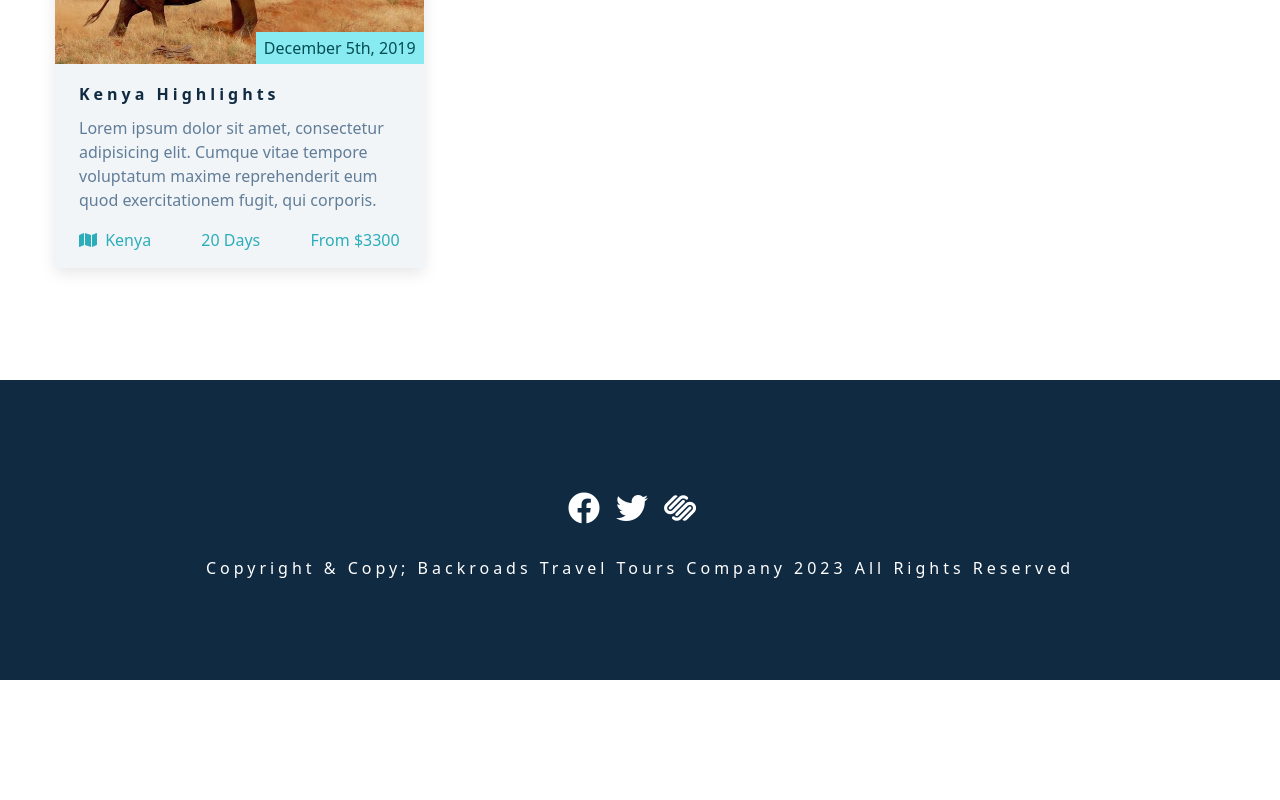
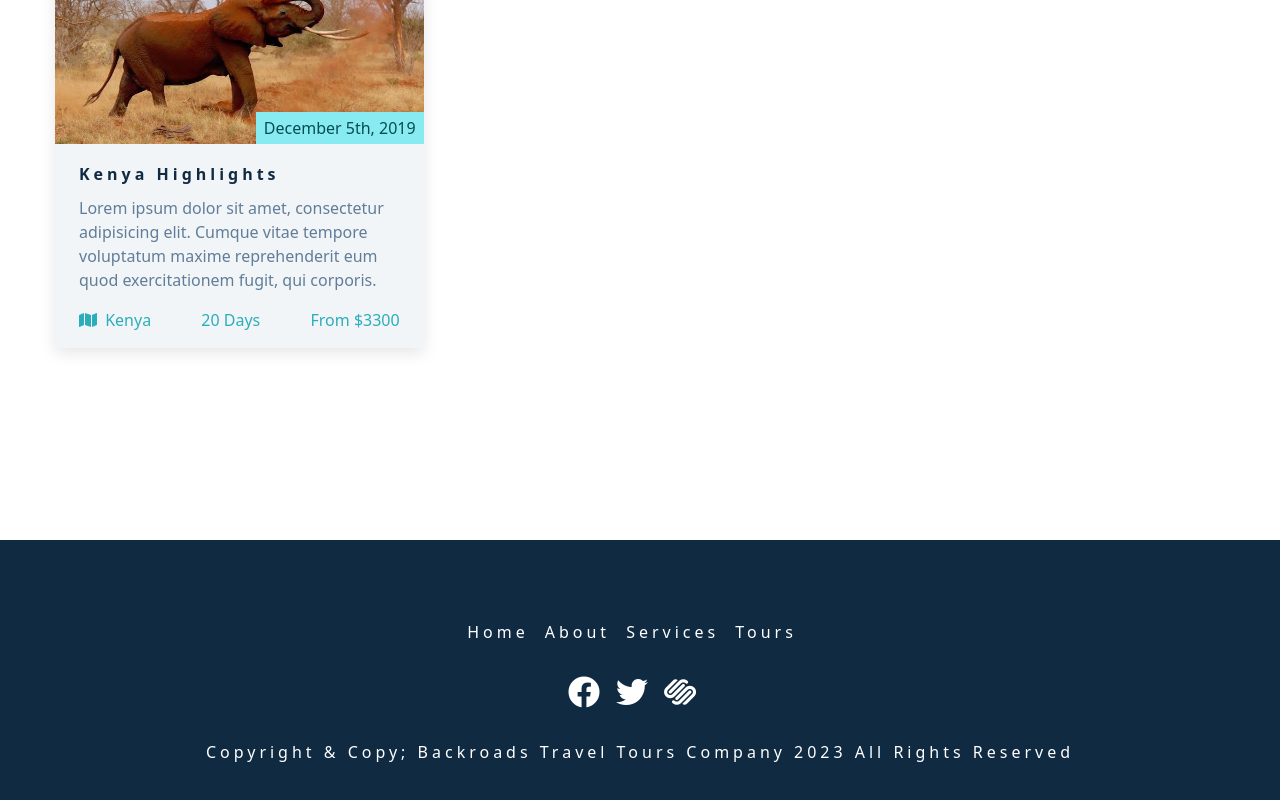
Before and after one commit to arianbod/React-Starter-kit-Landing-page-, a React (Create React App) app: page / in a window 1280 px wide. Shown: the part 2739-3539 px from the top of the page. Before the commit the page ends 3419 px from the top, so only its background shows below. Built offline with nearby package versions, Linux system fonts and the light colour scheme.

Commit message:
last Tweeks

```diff
--- a/src/components/About.js
+++ b/src/components/About.js
@@ -1,7 +1,6 @@
 import React from 'react'
 import aboutImg from '../assets/images/about.jpeg'
 import Title from './Title'
-import data from '../data/en.json'
 const About = () => {
 
     return (
@@ -27,7 +26,7 @@ const About = () => {
                         quisquam harum nam cumque temporibus explicabo dolorum sapiente odio
                         unde dolor?
                     </p>
-                    <a href="#" className="btn">read more</a>
+                    <a href="#about" className="btn">read more</a>
                 </article>
             </div>
         </section>
--- a/src/components/Footer.js
+++ b/src/components/Footer.js
@@ -1,6 +1,7 @@
 import React from 'react'
 import data from '../data/en.json'
 import Social from './Social'
+import NavLink from './NavLink'
 const Footer = () => {
     const { navLinks, iconData } = data
     return (
@@ -8,7 +9,7 @@ const Footer = () => {
             <ul className="footer-links">
                 {navLinks.map((link, index) => {
                     return (
-                        <navLinks key={link.id} {...link} itemClass="footer-link" />
+                        <NavLink key={link.id} {...link} itemClass="footer-link" />
 
                     )
                 })}
--- a/src/components/NavLink.js
+++ b/src/components/NavLink.js
@@ -1,6 +1,6 @@
 import React from 'react'
 
-const navLink = ({ path, text, itemClass }) => {
+const NavLink = ({ path, text, itemClass }) => {
     return (
         <li>
             <a href={path} className={itemClass}>{text}</a>
@@ -8,4 +8,4 @@ const navLink = ({ path, text, itemClass }) => {
     )
 }
 
-export default navLink
+export default NavLink
--- a/src/components/Service.js
+++ b/src/components/Service.js
@@ -2,7 +2,7 @@ import React from 'react'
 
 const Service = ({ icon, title, text }) => {
     return (
-        <article article className="service" >
+        <article className="service" >
             <span className="service-icon"><i className={icon}></i></span>
             <div className="service-info">
                 <h4 className="service-title">  {title}</h4>
--- a/src/components/Tours.js
+++ b/src/components/Tours.js
@@ -12,7 +12,7 @@ const Tours = () => {
     const { tours } = data
     const images = [tourImage1, tourImage2, tourImage3, tourImage4];
     return (
-        <section classNameName="section" id="tours">
+        <section className="section" id="tours">
             <Title titlePart1="featured" titlePart2="tours" />
             <section className="section" id="tours">
                 <div className="section-center featured-center">
```
